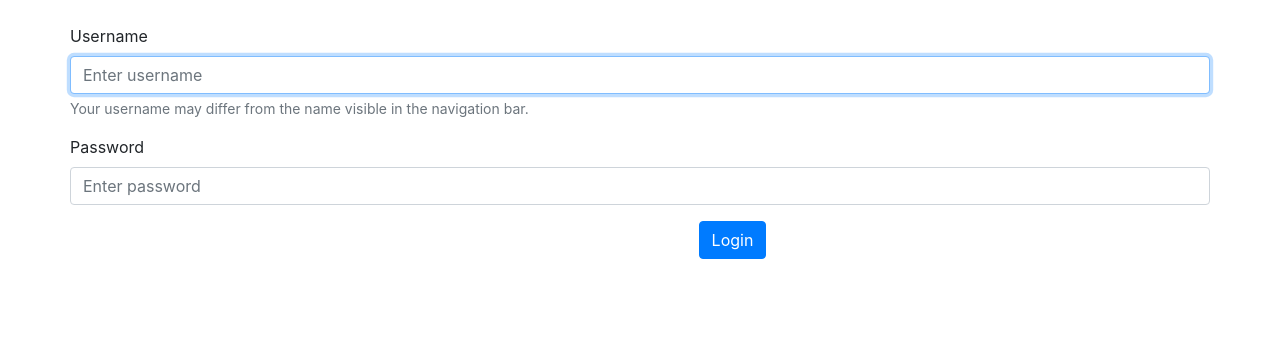
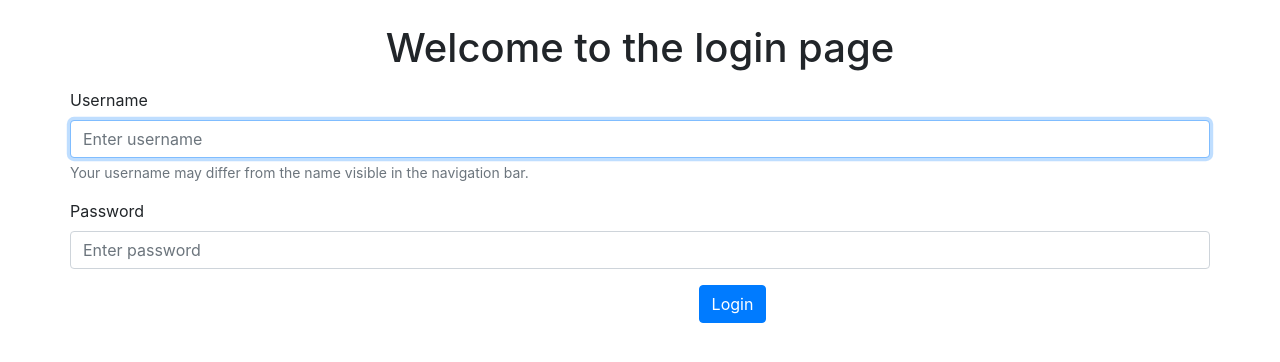
Before and after one commit to lossitomatossi/ShoppingList, a Flask app: page /auth/login in a window 1280 px wide. Shown: the part 56-418 px from the top of the page. Run offline with Flask 2, Linux system fonts and the light colour scheme; some libraries are stand-ins or nearby versions.

Commit message:
lisättiin otsikko login.html

```diff
--- a/application/templates/auth/loginform.html
+++ b/application/templates/auth/loginform.html
@@ -22,6 +22,7 @@
   </head>
 
 <body class="text-center">
+  <h1>Welcome to the login page</h1>
   <form action="{{ url_for('auth_login') }}" method="POST">
     <p class="text-danger">
       {{ error}}
@@ -40,7 +41,7 @@
     </div>
 
     <div class="col-md-6 offset-md-4">
-      <button type="submit" class="btn btn-primary">
+      <button type="submit" class="btn btn-primary center-block">
         <i class="fas fa-sign-in-alt"></i> Login
       </button>
     </div>
```
